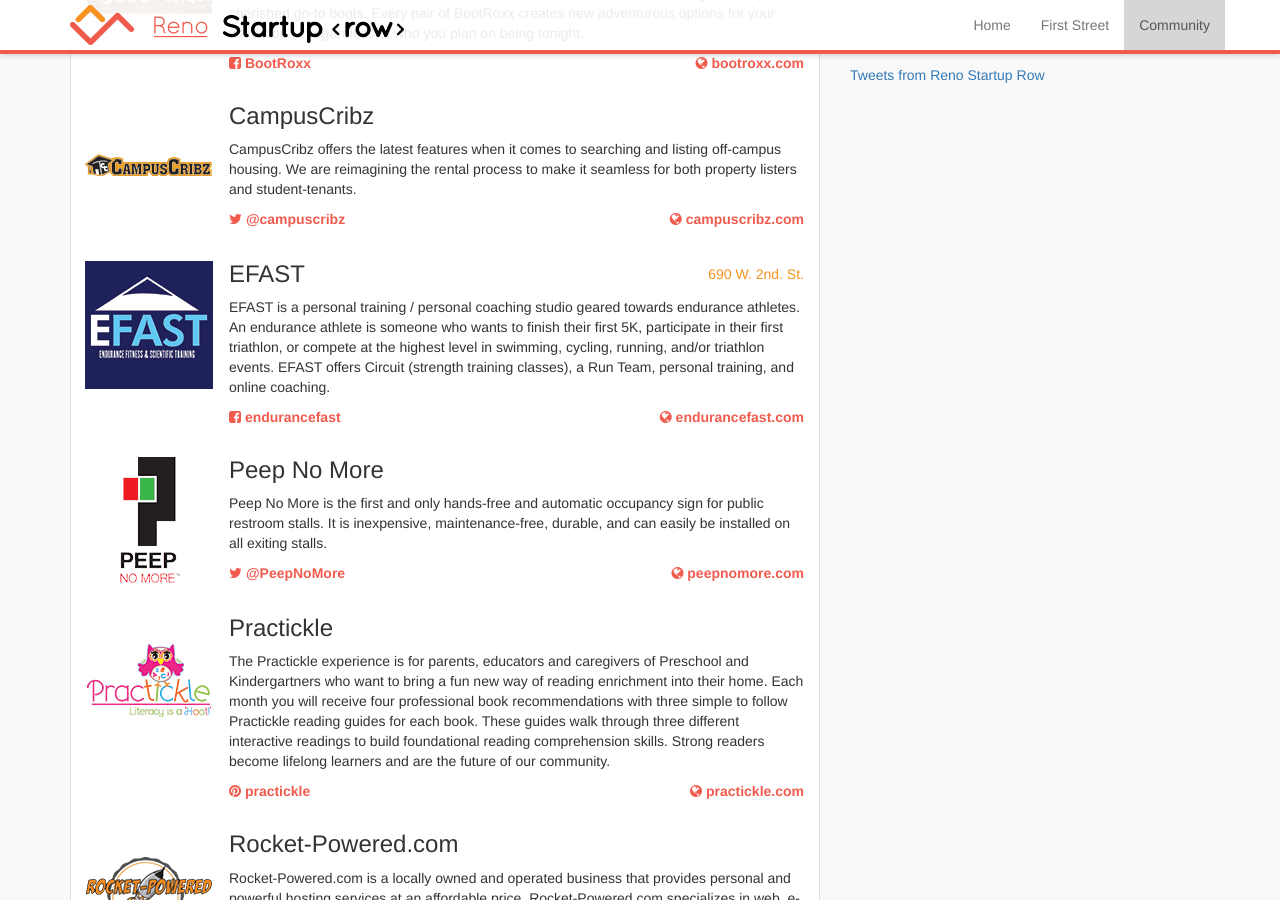
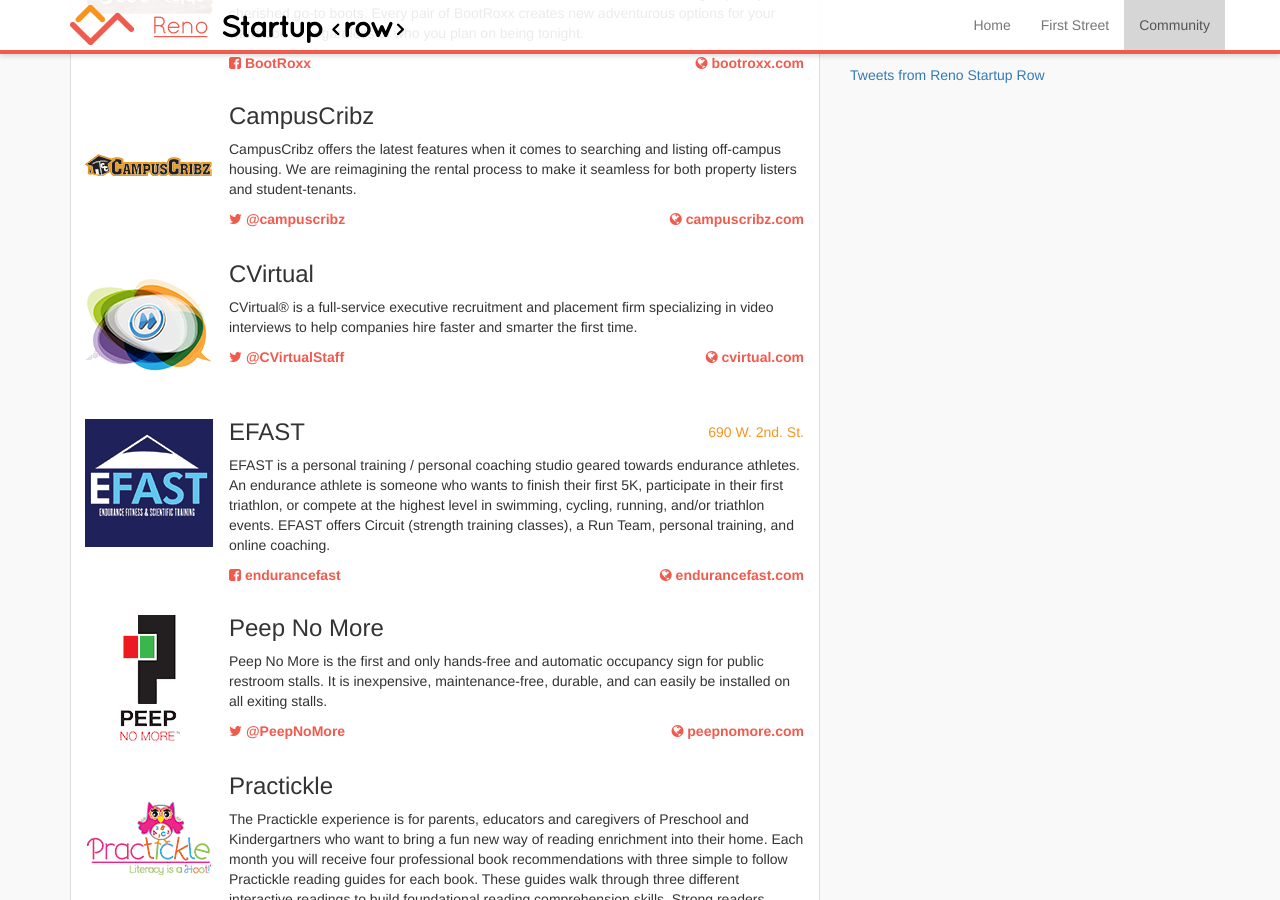
Before and after one commit to startuprow/startuprow.github.io, a Jekyll site: the page built from index.html, in a window 1280 px wide and 900 px high, scrolled down 3615 px. Built offline with Jekyll 4.4.1, drawn with Linux system fonts in a browser that asks for light colours; nearby versions of some CDN libraries; Markdown is read by kramdown in place of the engine named in the settings; comment, search, counter and statistics services are not loaded.

Commit message:
Added new company CVirtual to community section

```diff
--- a/index.html
+++ b/index.html
@@ -233,6 +233,17 @@
 
   <div class="panel-body company-profile">
     <div class="company-logo">
+      <img src="/img/logo/cvirtual.png">
+    </div>
+    <span class="contact address pull-right"></span>
+    <h3>CVirtual</h3>
+    <p>CVirtual&reg; is a full-service executive recruitment and placement firm specializing in video interviews to help companies hire faster and smarter the first time.</p>
+    <span class="contact twitter"><a href="https://twitter.com/cvirtualstaff"><i class="fa fa-twitter"></i> @CVirtualStaff</a></span>
+    <span class="contact website pull-right"><a href="http://cvirtual.com"><i class="fa fa-globe"></i> cvirtual.com</a></span>
+  </div>
+
+  <div class="panel-body company-profile">
+    <div class="company-logo">
       <img src="/img/logo/efast.png">
     </div>
     <span class="contact address pull-right">690 W. 2nd. St.</span>
```
Also changed, not shown: img/logo/cvirtual.png (added).
